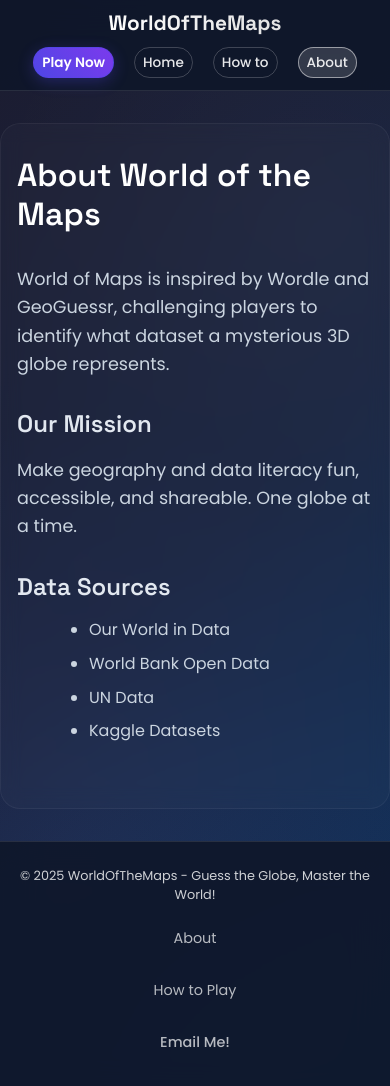
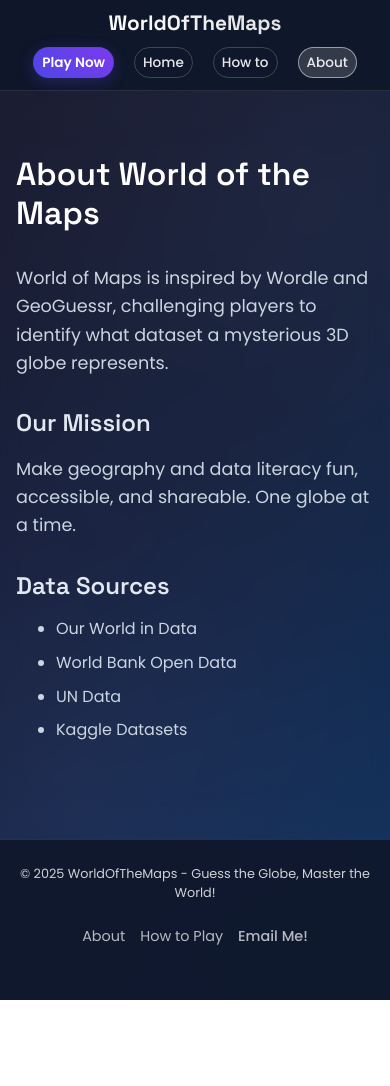
Before and after one commit to mbtammi/worldofmaps, a React (Vite) app: page /about in a window 390 px wide. Shown: the top 1086 px of the page. After the commit the page ends 1000 px from the top, so only its background shows below. Built offline with nearby package versions, Linux system fonts and the light colour scheme.

Commit message:
mobile improvement

```diff
--- a/src/components/Landing.css
+++ b/src/components/Landing.css
@@ -410,6 +410,10 @@
     padding: 10px 20px;
     font-size: 0.9rem;
   }
+  .games-counter {
+    border: none;
+    margin-bottom: 2rem;
+  }
 }
 
 @media (max-width: 480px) {
@@ -426,7 +430,7 @@
   }
 
   .footer-links {
-    flex-direction: column;
+    flex-direction: row;
     gap: 15px;
   }
 }
--- a/src/components/Layout.css
+++ b/src/components/Layout.css
@@ -261,6 +261,14 @@
 
   .page-content {
     padding: 2rem 1rem;
+    background: transparent;
+    border: none;
+  }
+
+  .page-content ul {
+    color: #cbd5e0;
+    margin-left: 0;
+    margin-bottom: 2rem;
   }
 
   .page-content h2 {
```
